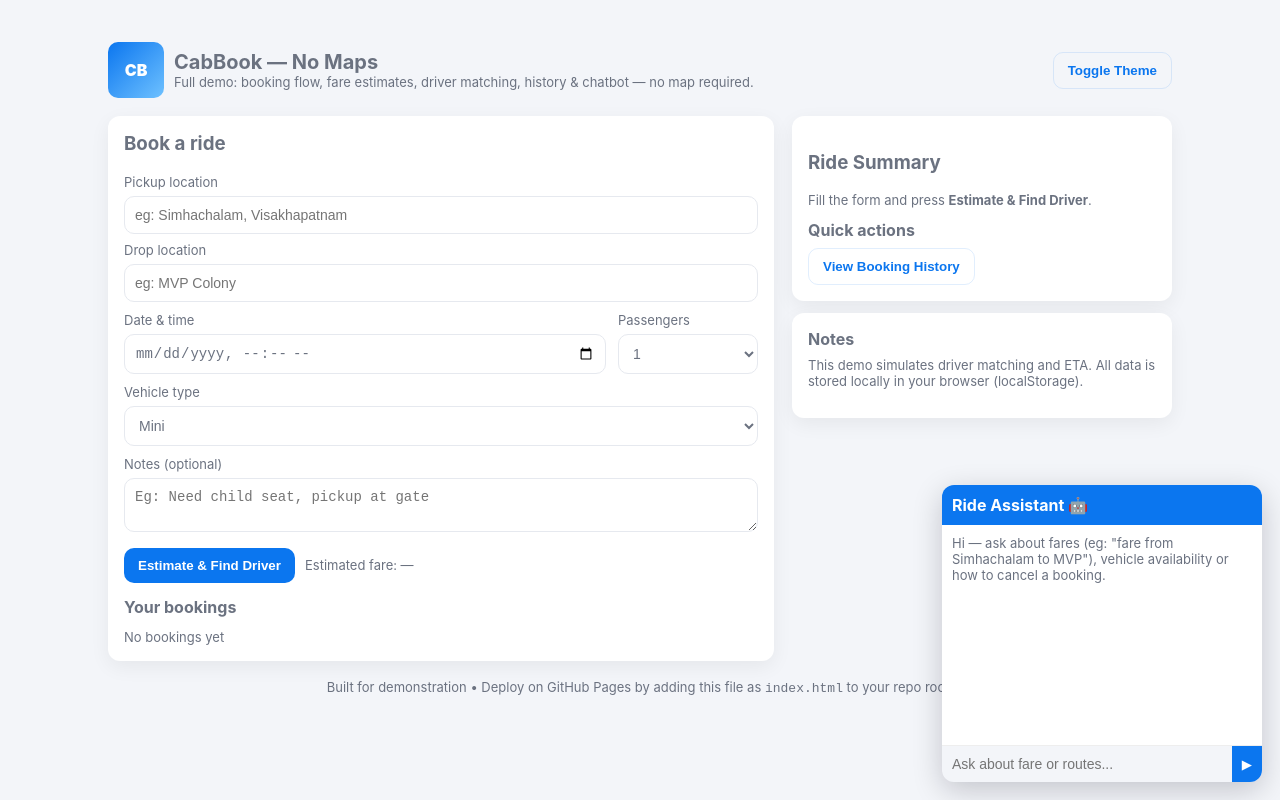
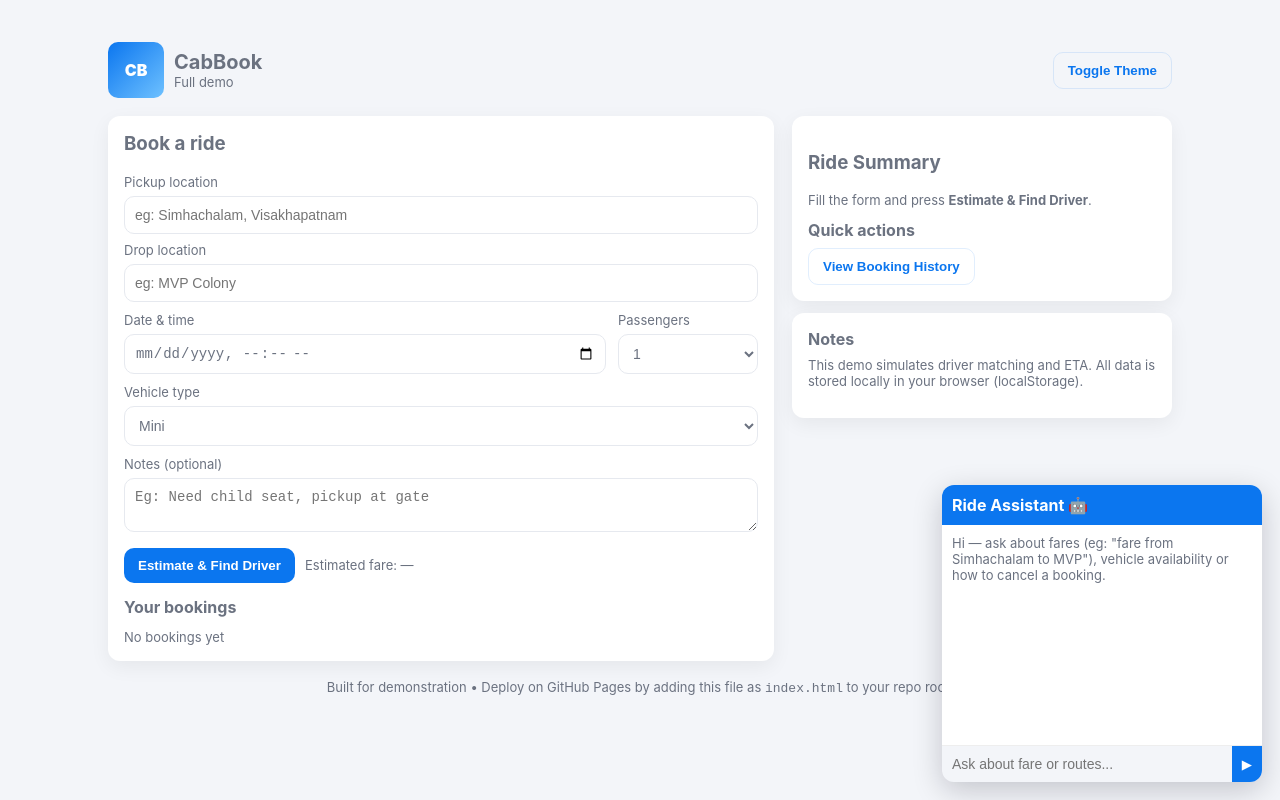
Before and after one commit to Bhargavikagithala/INTERNSHIPPROJECT, a plain HTML site: page index.html in a window 1280 px wide. Drawn offline with Linux system fonts and the light colour scheme.

Commit message:
Update index.html

```diff
--- a/index.html
+++ b/index.html
@@ -3,7 +3,7 @@
 <head>
 <meta charset="utf-8" />
 <meta name="viewport" content="width=device-width,initial-scale=1" />
-<title>CabBook — No Maps Demo</title>
+<title>CabBook —  Demo</title>
 <meta name="description" content="Responsive Cab Booking demo without maps — fare estimate, driver matching, history, chatbot, dark mode." />
 <style>
 :root{--bg:#f3f5f9;--card:#fff;--accent:#0b76ef;--muted:#6b7280;--success:#16a34a}
@@ -45,8 +45,8 @@ footer{margin-top:18px;color:var(--muted);font-size:13px}
 <div class="brand">
 <div class="logo">CB</div>
 <div>
-<h1>CabBook — No Maps</h1>
-<p class="lead">Full demo: booking flow, fare estimates, driver matching, history & chatbot — no map required.</p>
+<h1>CabBook</h1>
+<p class="lead">Full demo</p>
 </div>
 </div>
 <div class="flex">
```
